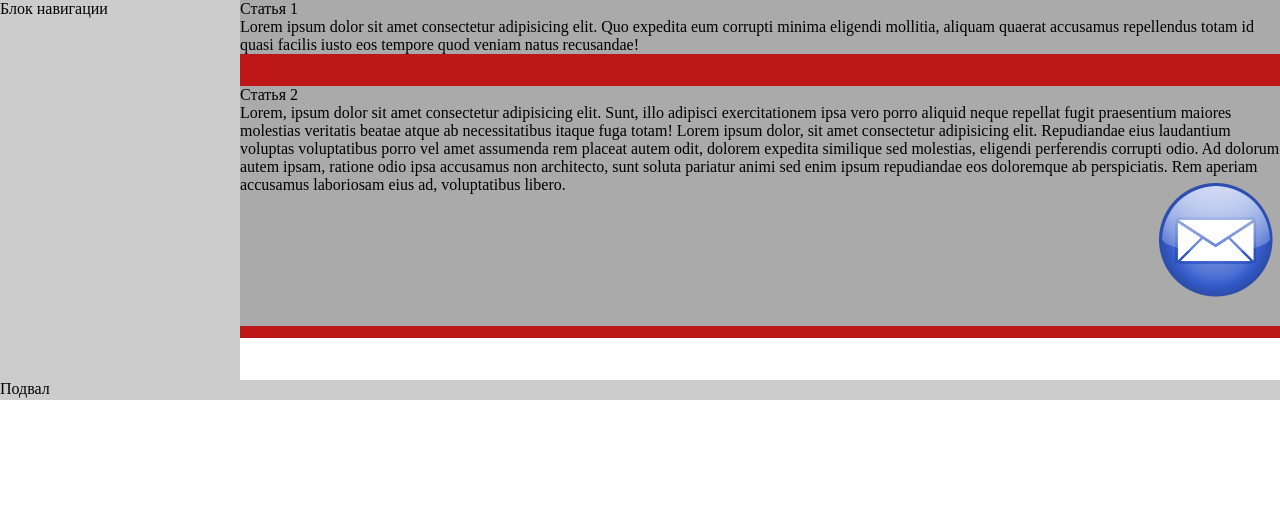
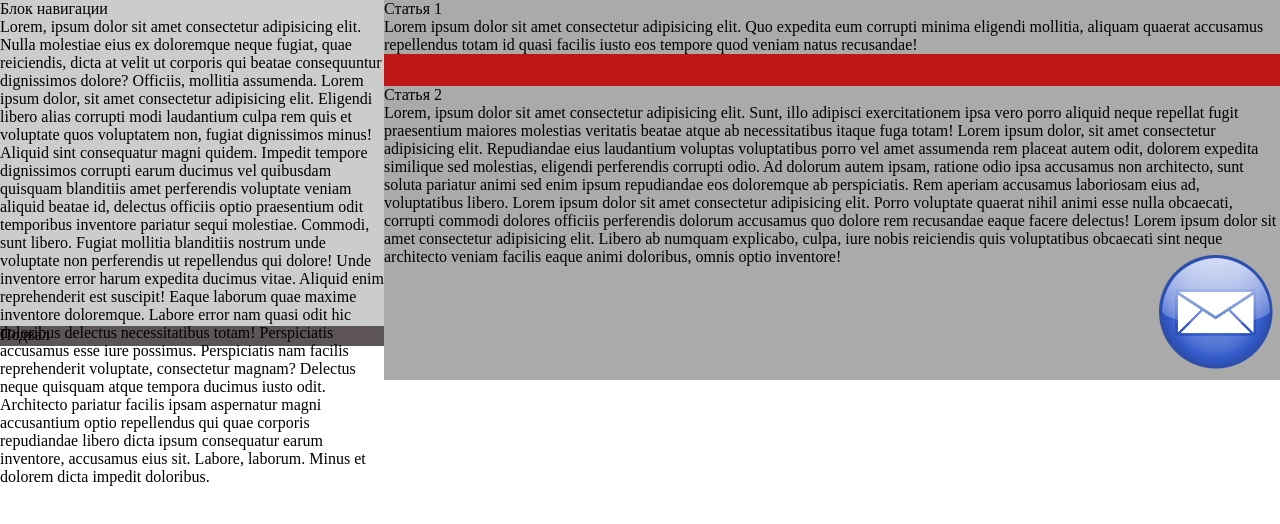
Before and after one commit to Demeter-sh/SharshukovDmitry, a plain HTML site: page home/02_CSS/base/index3.html in a window 1280 px wide. Drawn offline with Linux system fonts and the light colour scheme.

Commit message:
CSS_02 index3 fix1.1

```diff
--- a/home/02_CSS/base/index3.html
+++ b/home/02_CSS/base/index3.html
@@ -12,48 +12,59 @@
         }
         .navigationBock{
             background-color:#cccccc;
-            width: 15em;
-            height: 380px;
+            width: 30%;
+            height: 326px;
             float: left;
         }
         .article{
             background-color: #aaaaaa;
             width: 100%;
             margin-bottom: 2em;
-        }
-        .article2{
-            padding-bottom: 132px;
+            float: right;
         }
         .footer{
-            background-color: #cccccc;
+            background-color: #5d5555;
             width: 100%;
             height: 20px;
             clear: both;
         }
         .wrap{
             background-color: rgb(190, 23, 23);
-            width: 100%;
-            height: 338px;
+            float: right;
+            width: 70%;
+            height: 320px;
         }
     </style>
 </head>
 <body>
-    <div class="navigationBock">Блок навигации</div>
+
+    <div>
+        <div class="navigationBock">
+            Блок навигации<br>
+            Lorem, ipsum dolor sit amet consectetur adipisicing elit. Nulla molestiae eius ex doloremque neque fugiat, quae reiciendis, dicta at velit ut corporis qui beatae consequuntur dignissimos dolore? Officiis, mollitia assumenda.
+            Lorem ipsum dolor, sit amet consectetur adipisicing elit. Eligendi libero alias corrupti modi laudantium culpa rem quis et voluptate quos voluptatem non, fugiat dignissimos minus! Aliquid sint consequatur magni quidem.
+            Impedit tempore dignissimos corrupti earum ducimus vel quibusdam quisquam blanditiis amet perferendis voluptate veniam aliquid beatae id, delectus officiis optio praesentium odit temporibus inventore pariatur sequi molestiae. Commodi, sunt libero.
+            Fugiat mollitia blanditiis nostrum unde voluptate non perferendis ut repellendus qui dolore! Unde inventore error harum expedita ducimus vitae. Aliquid enim reprehenderit est suscipit! Eaque laborum quae maxime inventore doloremque.
+            Labore error nam quasi odit hic doloribus delectus necessitatibus totam! Perspiciatis accusamus esse iure possimus. Perspiciatis nam facilis reprehenderit voluptate, consectetur magnam? Delectus neque quisquam atque tempora ducimus iusto odit.
+            Architecto pariatur facilis ipsam aspernatur magni accusantium optio repellendus qui quae corporis repudiandae libero dicta ipsum consequatur earum inventore, accusamus eius sit. Labore, laborum. Minus et dolorem dicta impedit doloribus.
+        </div>
         <div class="wrap">
             <div class="article">
                 <p>Статья 1<br>
                     Lorem ipsum dolor sit amet consectetur adipisicing elit. Quo expedita eum corrupti minima eligendi mollitia, aliquam quaerat accusamus repellendus totam id quasi facilis iusto eos tempore quod veniam natus recusandae!
                 </p>
             </div>
-        <div class="article article2">
+            <div class="article">
                 Статья 2<br>
                 Lorem, ipsum dolor sit amet consectetur adipisicing elit. Sunt, illo adipisci exercitationem ipsa vero porro aliquid neque repellat fugit praesentium maiores molestias veritatis beatae atque ab necessitatibus itaque fuga totam!
                 Lorem ipsum dolor, sit amet consectetur adipisicing elit. Repudiandae eius laudantium voluptas voluptatibus porro vel amet assumenda rem placeat autem odit, dolorem expedita similique sed molestias, eligendi perferendis corrupti odio.
                 Ad dolorum autem ipsam, ratione odio ipsa accusamus non architecto, sunt soluta pariatur animi sed enim ipsum repudiandae eos doloremque ab perspiciatis. Rem aperiam accusamus laboriosam eius ad, voluptatibus libero.
-            <div style="float: inline-end; position: relative;"><img src="img/icon_mail.png" alt="mail"></div>
+                Lorem ipsum dolor sit amet consectetur adipisicing elit. Porro voluptate quaerat nihil animi esse nulla obcaecati, corrupti commodi dolores officiis perferendis dolorum accusamus quo dolore rem recusandae eaque facere delectus!
+                Lorem ipsum dolor sit amet consectetur adipisicing elit. Libero ab numquam explicabo, culpa, iure nobis reiciendis quis voluptatibus obcaecati sint neque architecto veniam facilis eaque animi doloribus, omnis optio inventore!
+                <div style="float: right;"><img src="img/icon_mail.png" alt="mail"></div>
             </div>
         </div>
         <div class="footer">Подвал</div>
-
+    </div>
 </body>
 </html>
```
Lines whose indentation alone changed are shown as unchanged.
